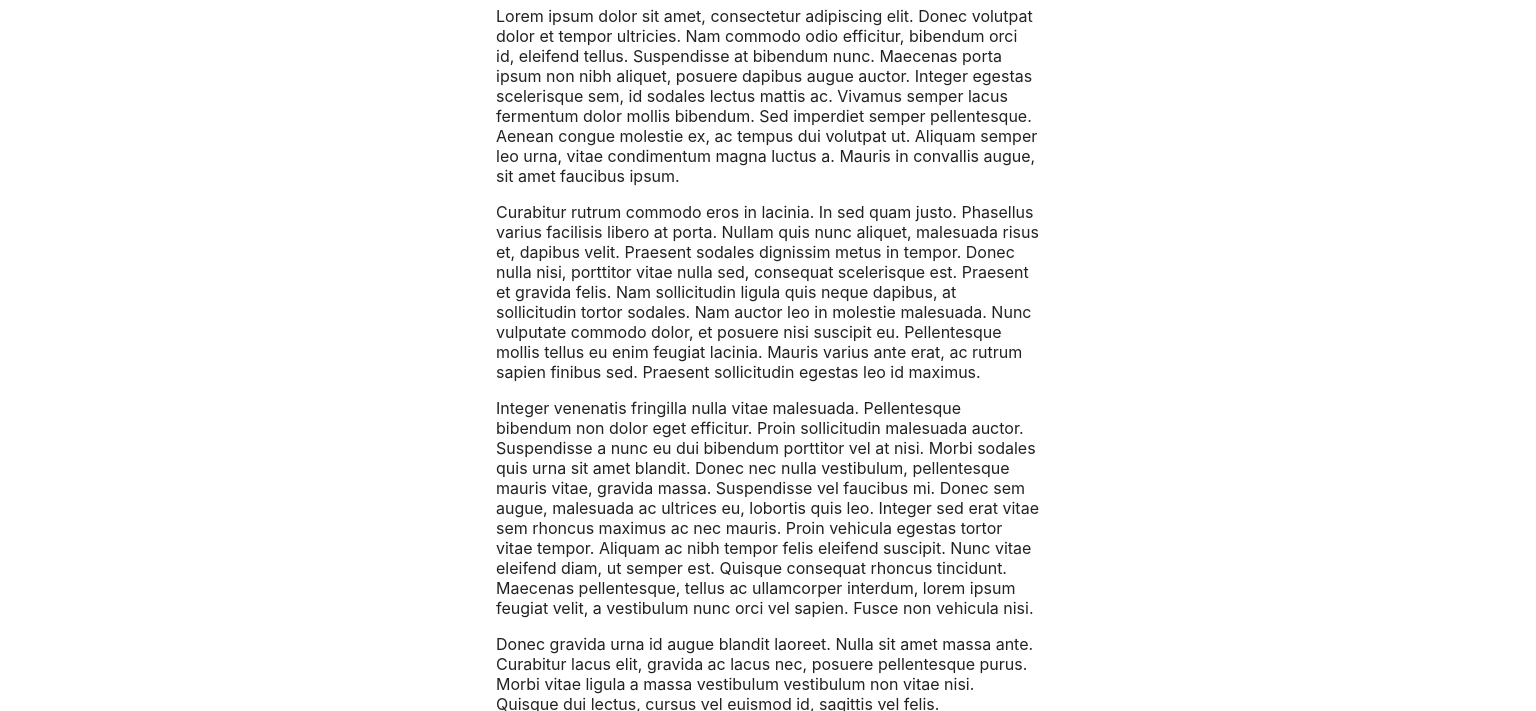
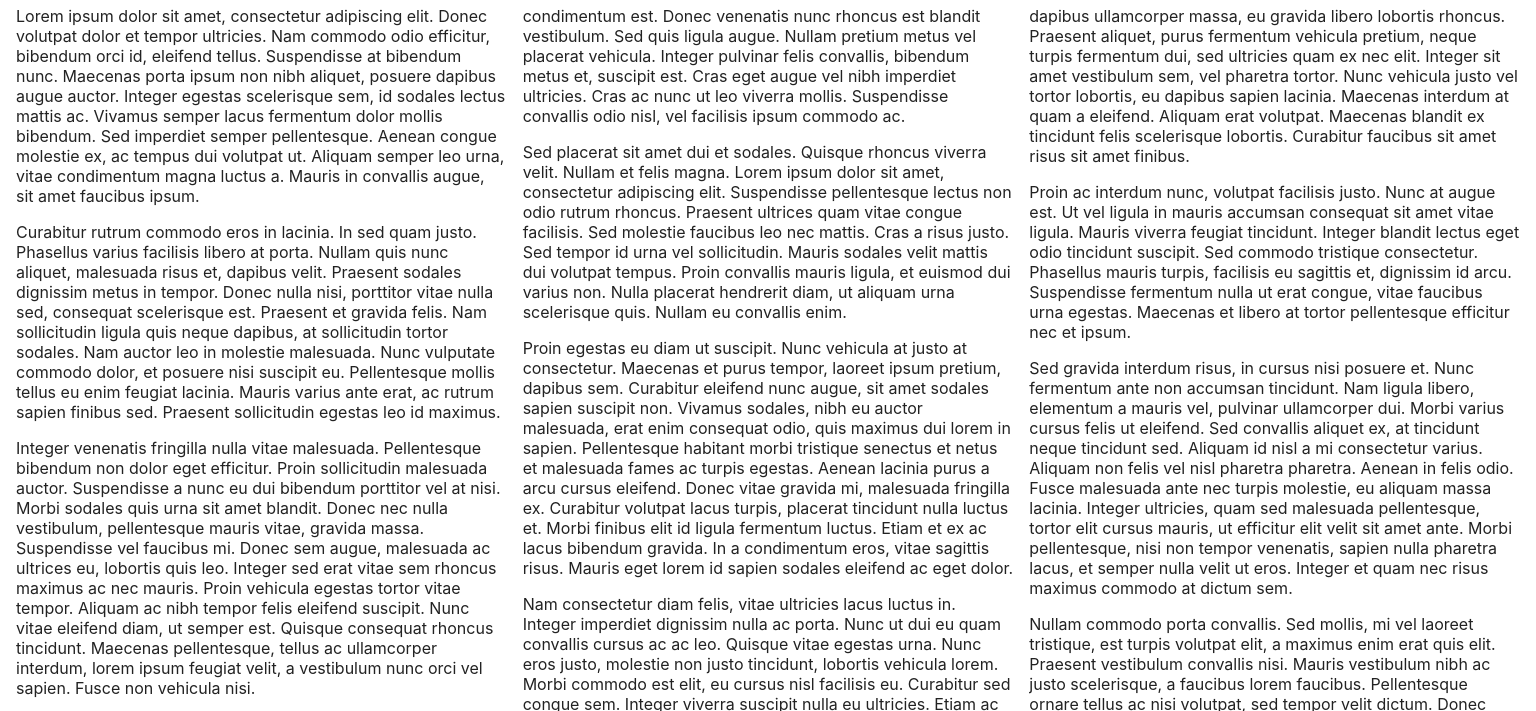
Before and after one commit to romeovansnick/lipsum.info, a website: page index.html in a window 1536 px wide. Shown: the part 92-803 px from the top of the page. Drawn offline with Linux system fonts and the light colour scheme.

Commit message:
Set up columns

```diff
--- a/index.html
+++ b/index.html
@@ -17,6 +17,7 @@
 
       h1 {
         text-align: center;
+        column-span: all;
       }
 
       footer {
@@ -33,6 +34,38 @@
 
       a, a:visited {
         color: #0366d6;
+      }
+
+
+      main p {
+        margin: 0 0 1em 0;
+      }
+
+      @media screen and (min-width: 64em) {
+        main {
+          column-count: 2;
+          column-width: 30em;
+          column-gap: 1em;
+          max-width: 64em;
+        }
+      }
+
+      @media screen and (min-width: 95em) {
+        main {
+          column-count: 3;
+          column-width: 30em;
+          column-gap: 1em;
+          max-width: 95em;
+        }
+      }
+
+      @media screen and (min-width: 126em) {
+        main {
+          column-count: 4;
+          column-width: 30em;
+          column-gap: 1em;
+          max-width: 126em;
+        }
       }
     </style>
   </head>
```
